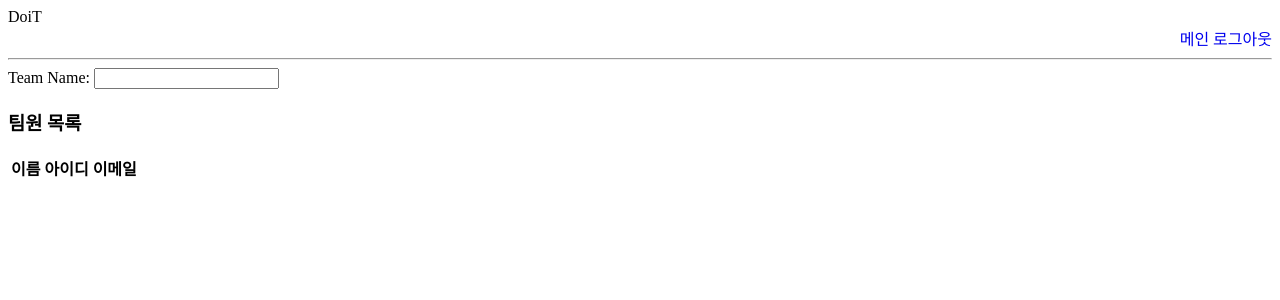
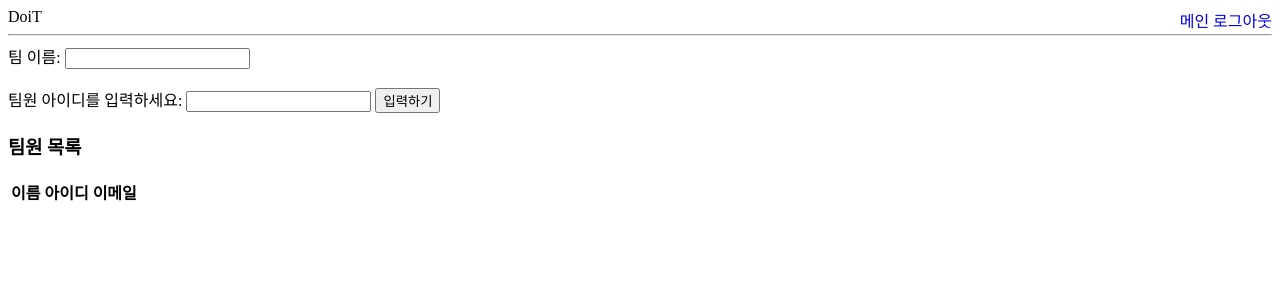
Before and after one commit to parksb/doit-timetable, a PHP site: page /newteam.php in a window 1280 px wide. Shown: the top 300 px of the page. Run offline with PHP 8.4, Linux system fonts and the light colour scheme; lists and menus that the app fills with data are empty.

Commit message:
newteam - 수정

```diff
--- a/public/newteam.php
+++ b/public/newteam.php
@@ -2,6 +2,26 @@
 <html>
     <head>
         <title>팀 생성</title>
+        <style>
+            #linklist{
+                float : right;
+                width : 70%;
+            }
+        </style><!--temporary-->
+        <script>
+            function memSearch(){
+                var memberID = document.getElementById("memberID").value;
+                var xmlhttp = new XMLHttpRequest();
+                xmlhttp.onreadystatechange = function(){
+                    if (this.readyState == 4 && this.status == 200){
+                        document.getElementById("memberlist").innerHTML = this.responseText;
+                    }
+                }
+                xmlhttp.open("GET", "src/php/_memsearch.php?memID=" + memberID, true); //_memsearch.php가 실행되지 않음
+                xmlhttp.send();
+            }
+        </script><!--temporary-->
+    </body>
     </head>
     <body>
         <header>
@@ -12,9 +32,10 @@
             </div>
         </header>
         <hr>
-        <form method = "POST" action = "../src/php/_signup.php">
-            Team Name: <input type = "text" name = "teamName">
+        팀 이름: <input type = "text" name = "teamName"><br><br>
         <div>
+            팀원 아이디를 입력하세요: <input type = "text" id = "memberID">
+            <button onclick = "memSearch()">입력하기</button>
             <h3>팀원 목록</h3>
             <table id = "memberlist"> <!--memberlist는 json stringify로 db에 저장-->
                 <tr>
@@ -24,6 +45,5 @@
                 </tr>
             </table>
         </div>
-        </form>
     </body>
 </html>
--- a/src/css/newteam.css
+++ b/src/css/newteam.css
@@ -0,0 +1,4 @@
+#linklist{
+	float : right;
+	width : 70%;
+}
--- a/src/js/newteam.js
+++ b/src/js/newteam.js
@@ -1 +1,2 @@
+import $ from 'jquery';
 import '../css/newteam.css';
```
Also changed, not shown: src/php/_newteam.php (added). Lines whose indentation alone changed are shown as unchanged.
